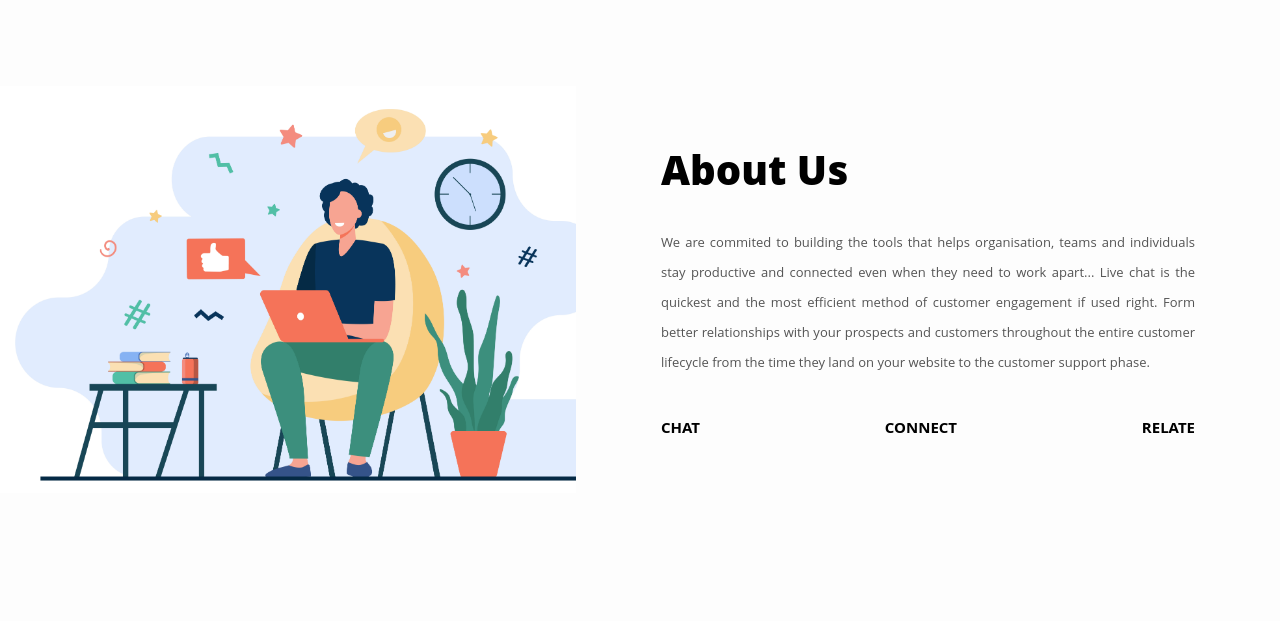
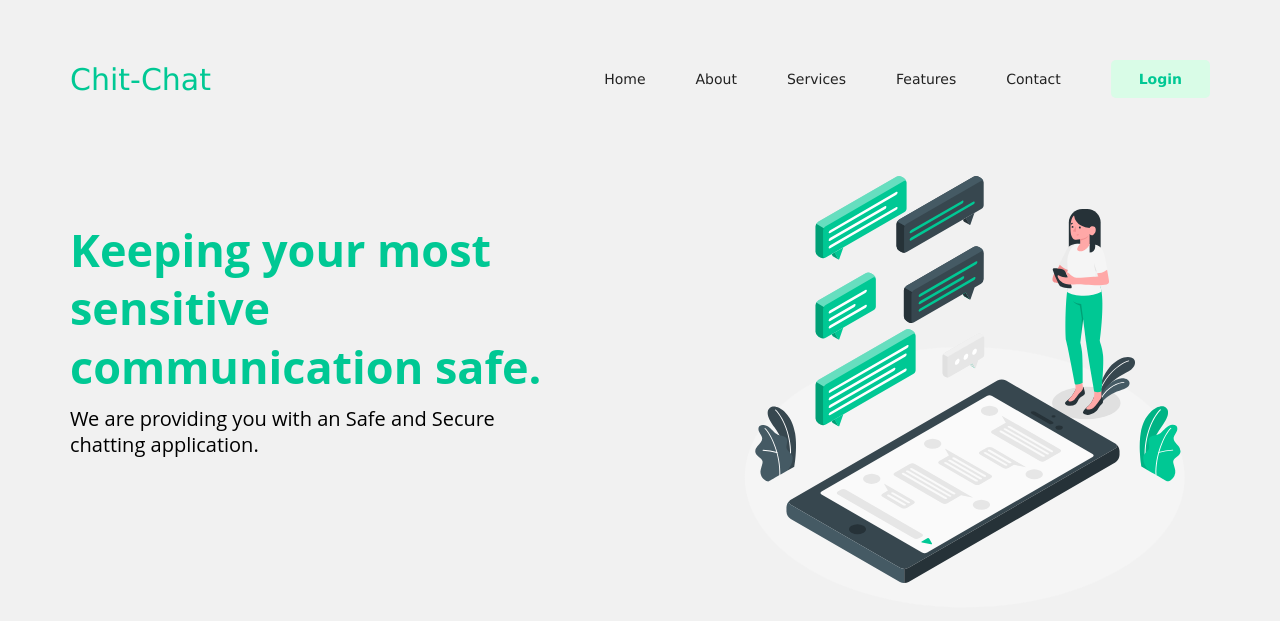
Before and after one commit to jan07nan/Sample, a React (Create React App) app: page / in a window 1280 px wide. Shown: the part 111-732 px from the top of the page. Built offline with nearby package versions, Linux system fonts and the light colour scheme.

Commit message:
added about page with router

```diff
--- a/src/App.js
+++ b/src/App.js
@@ -5,6 +5,7 @@ import img from "./images/logo.svg";
 import $ from "jquery";
 import { BrowserRouter as Router, Switch, Route, Link } from "react-router-dom";
 import App1 from "./App1";
+import About from "./about";
 export default function App() {
   // function signup() {
   //   auth.signInWithPopup(provider).then((result) => {
@@ -22,6 +23,9 @@ export default function App() {
       <Switch>
         <Route path="/login" exact>
           <App1 />
+        </Route>
+        <Route path="/about" exact>
+          <About />
         </Route>
         <Route path="/" exact>
           <header>
@@ -42,7 +46,7 @@ export default function App() {
                       <a href>Home</a>
                     </li>
                     <li>
-                      <a href>About</a>
+                      <Link to="/about" >About</Link>
                     </li>
                     <li>
                       <a href>Services</a>
--- a/src/index.js
+++ b/src/index.js
@@ -1,14 +1,14 @@
 import React from 'react';
 import ReactDOM from 'react-dom';
 import './index.css';
-import About from './about';
+import App from './App';
 // import App1 from './App1';
 import reportWebVitals from './reportWebVitals';
 
 
 ReactDOM.render(
   <React.StrictMode>
-    <About/>
+    <App/>
   </React.StrictMode>,
   document.getElementById('root')
 );
```
